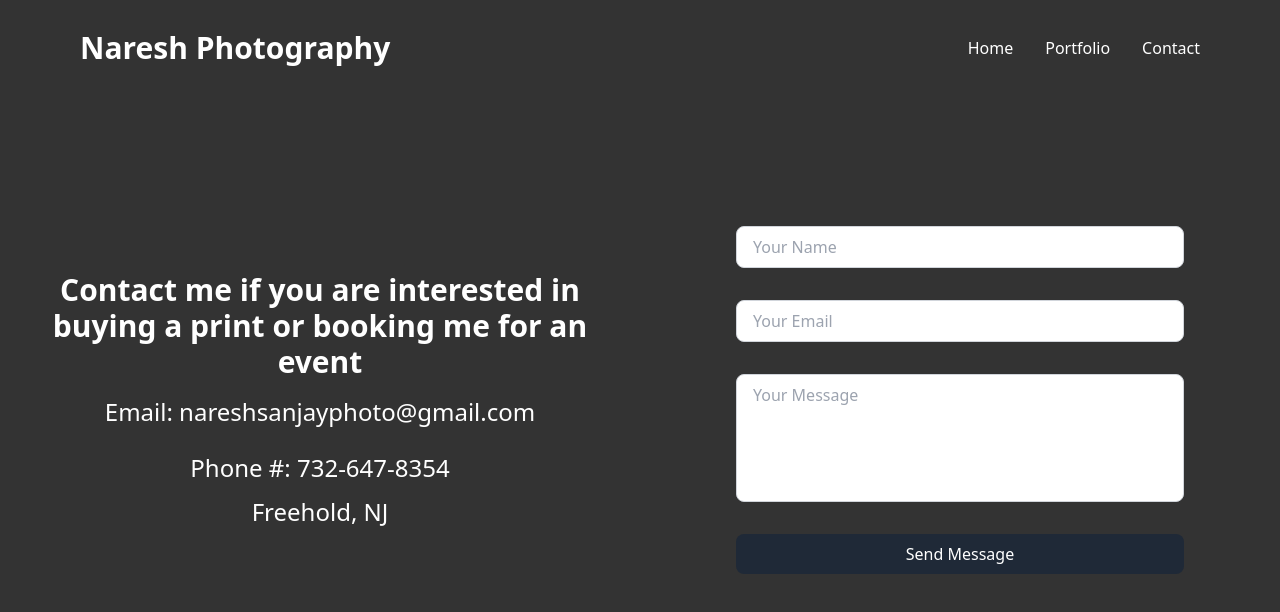
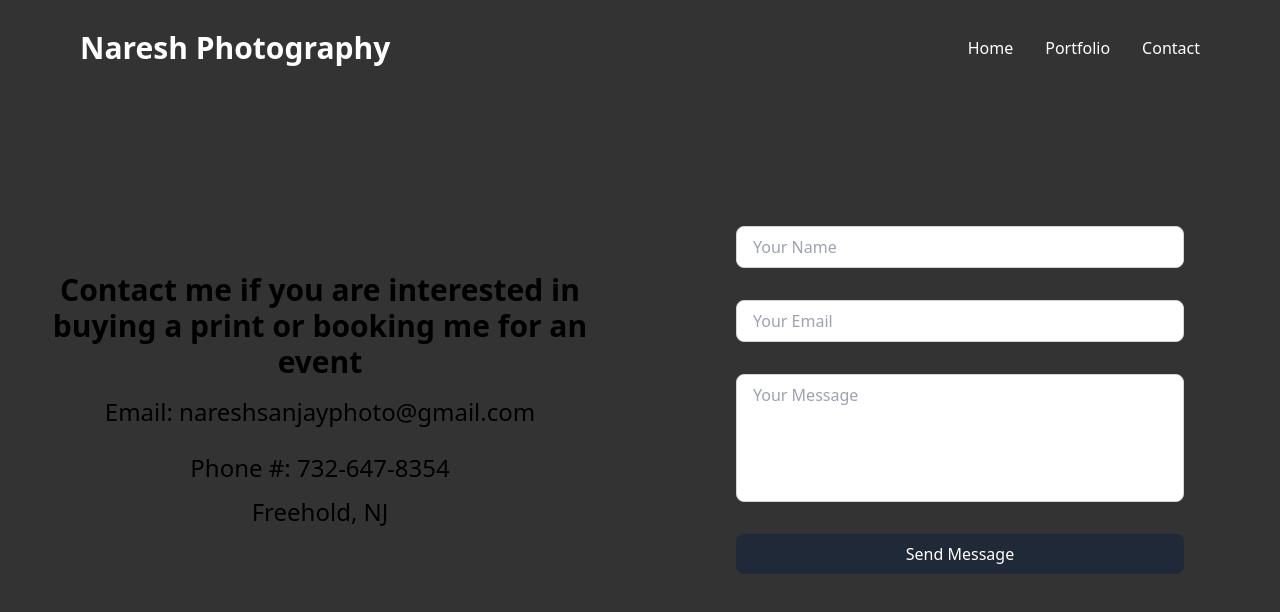
Before and after one commit to gajanm/photography-website, a React (Create React App) app: page /contact in a window 1280 px wide. Shown: the top 612 px of the page. Built offline with nearby package versions, Linux system fonts and the light colour scheme.

Commit message:
fix to contact

```diff
--- a/src/components/Contact.jsx
+++ b/src/components/Contact.jsx
@@ -34,7 +34,7 @@ const Contact = () => {
 
 
   return (
-    <div className='flex text-white'>
+    <div className='flex'>
       <div className="w-1/2 h-screen flex flex-col justify-center items-center">
         <h1 className="text-3xl font-bold px-8 mb-1 text-center"> Contact me if you are interested in buying a print or booking me for an event</h1>
         <h1 className='text-lg sm:text-xl md:text-2xl py-3'>Email: nareshsanjayphoto@gmail.com </h1>
```
